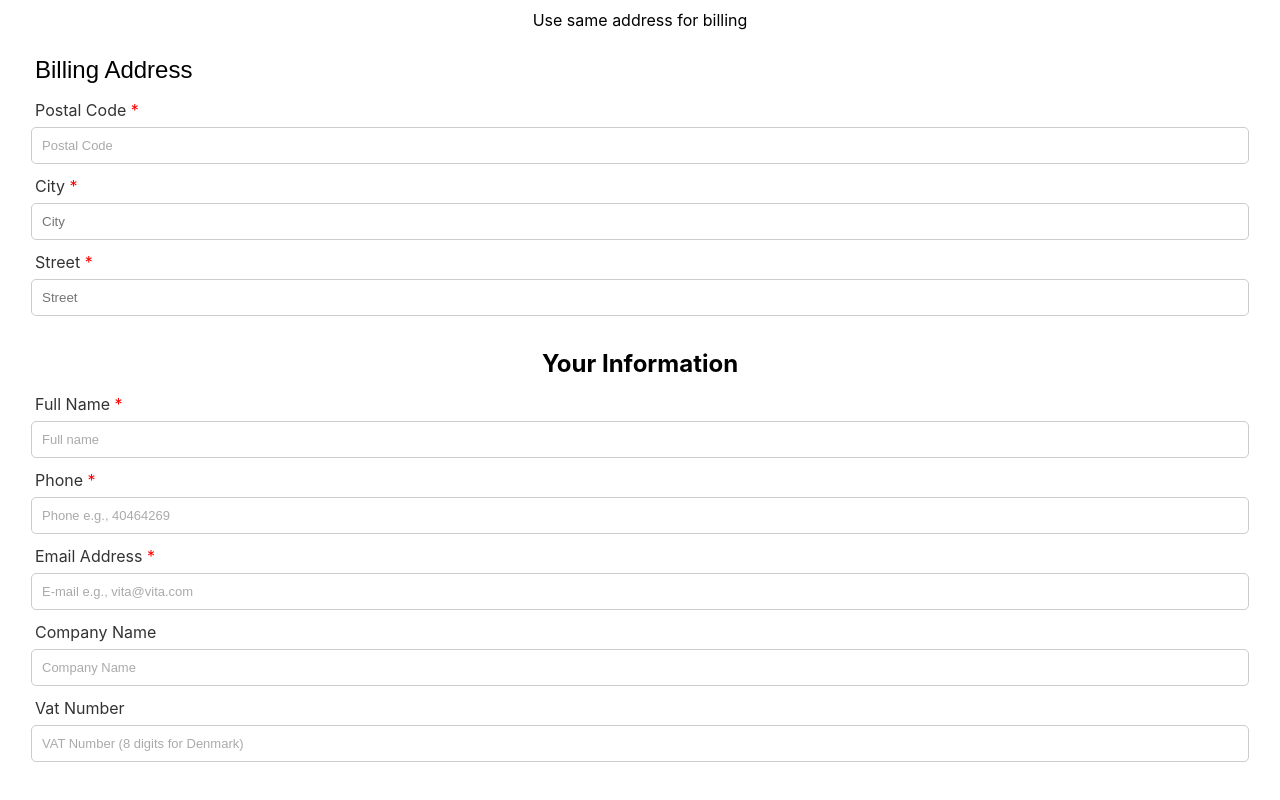
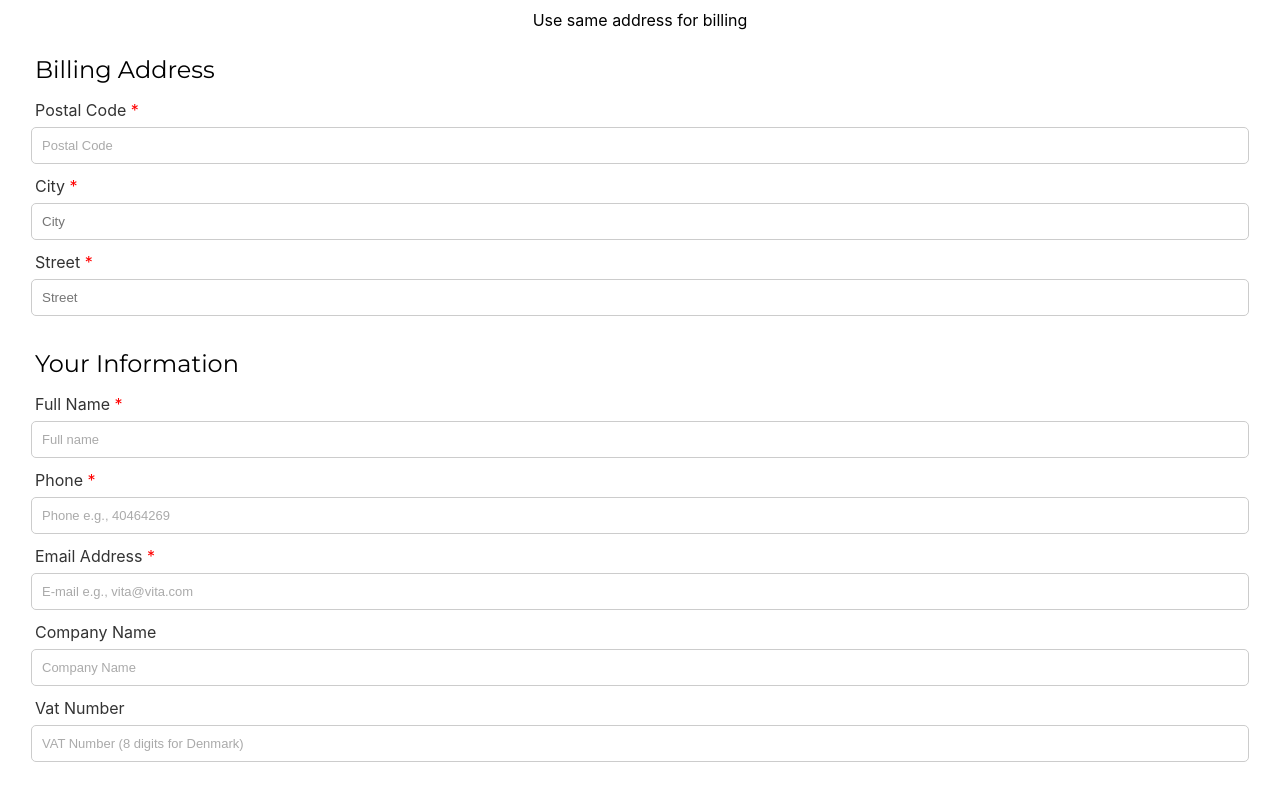
Before and after one commit to yukarasan/vita, a React (Vite) app: page / in a window 1280 px wide. Shown: the part 1190-1990 px from the top of the page. Built offline with nearby package versions, Linux system fonts and the light colour scheme; no server answers.

Commit message:
Your Information CSS

```diff
--- a/src/assets/styles/App.css
+++ b/src/assets/styles/App.css
@@ -1,4 +1,7 @@
 /* App.css */
+
+@import url('https://fonts.googleapis.com/css2?family=Montserrat:wght@400;700&display=swap');
+
 
 .App {
   text-align: center;
--- a/src/components/user_information/UserInformation.css
+++ b/src/components/user_information/UserInformation.css
@@ -40,3 +40,11 @@
   .required-input {
     border-bottom: 2px solid red;
   }
+
+  .user-information-h2 {
+    text-align: left;
+    margin-left: 15px;
+    font-family: 'Montserrat', sans-serif;
+    font-size: 24px;
+    font-weight: 200;
+  }
--- a/src/components/user_information/UserInformation.tsx
+++ b/src/components/user_information/UserInformation.tsx
@@ -37,7 +37,7 @@ export const UserInformation = () => {
 
   return (
     <div>
-      <h2>Your Information</h2>
+      <h2 className="user-information-h2">Your Information</h2>
 
       <label className="input-label">Full Name <span className="required-asterisk">*</span></label>
       <input
```
